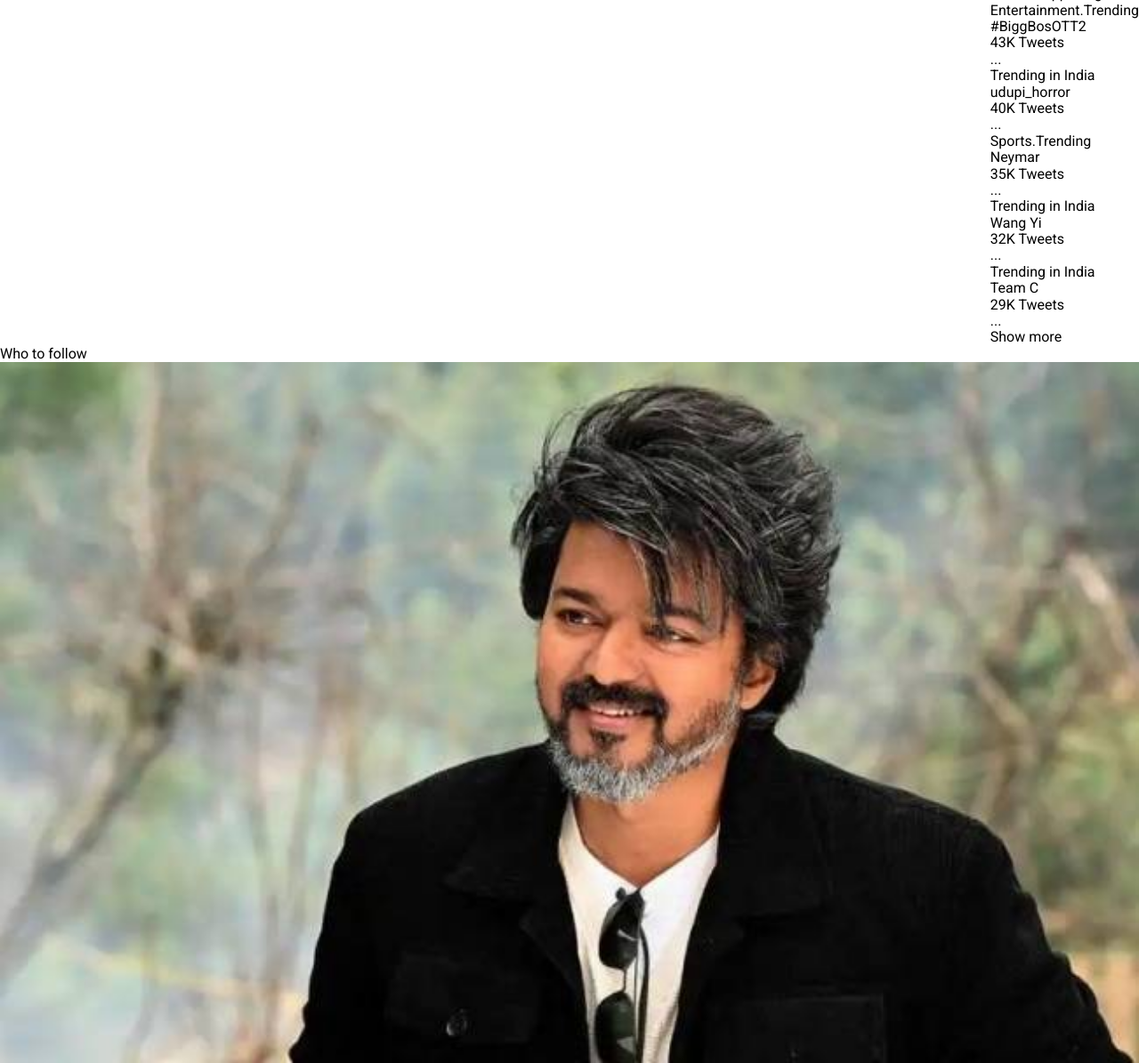
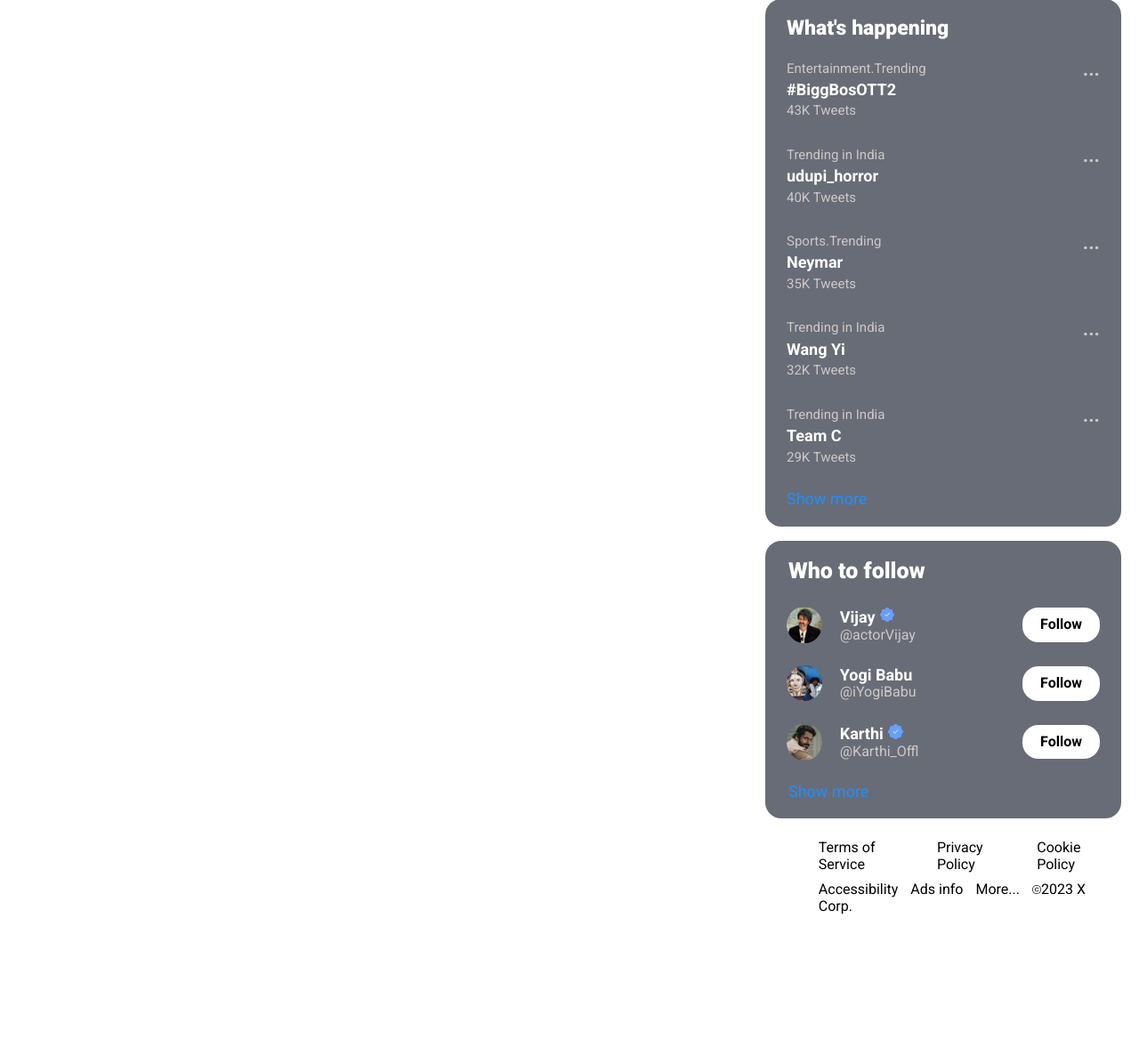
Before and after one commit to ASWATHAAMAN/twitter-landing-page, a plain HTML site: page index.html in a window 1280 px wide. Shown: the part 225-1420 px from the top of the page at 89% size. After the commit the page ends 1277 px from the top, so only its background shows below. Drawn offline with Linux system fonts and the light colour scheme; a script that the page names is missing.

Commit message:
html and css completed

```diff
--- a/index.html
+++ b/index.html
@@ -90,29 +90,27 @@
         <p class="title-tag">Who to follow</p>
         <div class="actors">
           <div class="hero">
-            <img
-              src="./images/actor-vijay-shared-bts-image-of-leo-kashmir-shooting-photos-pictures-stills.jpeg"
-              alt="actor"
-            />
-            <span class="hero-name"
-              >Vijay <img src="./images/verify.png" alt="tick-mark" />
-            </span>
-            <span class="id">@actorVijay</span>
+            <img src="./images/thalapathy.jpg" alt="actor" class="cinema" />
+            <div class="modify">
+              <span class="hero-name"
+                >Vijay
+                <img src="./images/verify.png" alt="tick-mark" class="tick" />
+              </span>
+              <span class="id">@actorVijay</span>
+            </div>
           </div>
+
           <div class="follow-btn">
             <p class="following">Follow</p>
           </div>
         </div>
-         <div class="actors">
+        <div class="actors">
           <div class="hero">
-            <img
-              src="./images/yogi.webp"
-              alt="actor"
-            />
-            <span class="hero-name"
-              >Yogi Babu
-            </span>
-            <span class="id">@iYogiBabu</span>
+            <img src="./images/babu.jpg" alt="actor" class="cinema" />
+            <div class="modify">
+              <span class="hero-name">Yogi Babu </span>
+              <span class="id">@iYogiBabu</span>
+            </div>
           </div>
           <div class="follow-btn">
             <p class="following">Follow</p>
@@ -120,29 +118,39 @@
         </div>
         <div class="actors">
           <div class="hero">
-            <img
-              src="./images/971850-karthi-hero.webp"
-              alt="actor"
-            />
-            <span class="hero-name"
-              >Karthi <img src="./images/verify.png" alt="tick-mark" />
-            </span>
-            <span class="id">@Karthi_Offl</span>
+            <img src="./images/kar.jpg" alt="actor" class="cinema" />
+            <div class="modify">
+              <span class="hero-name"
+                >Karthi
+                <img src="./images/verify.png" alt="tick-mark" class="tick" />
+              </span>
+              <span class="id">@Karthi_Offl</span>
+            </div>
           </div>
           <div class="follow-btn">
             <p class="following">Follow</p>
           </div>
         </div>
-        <p class="more-opt">Show More</p>
+        <p class="more-opt">Show more</p>
       </div>
       <div class="footer">
-        <span class="instructions">Terms of Service</span>
-        <span class="instructions">Privacy Policy</span>
-        <span class="instructions">Cookie Policy</span>
-        <span class="instructions">Accessibility</span>
-        <span class="instructions">Ads info</span>
-        <span class="instructions">More...</span>
-        <span class="instructions"><img src="./images/copyright.png" alt="copy-right">2023 X Corp.</span>
+        <div class="instruct-one">
+          <span class="instructions ins-one">Terms of Service</span>
+          <span class="instructions ins-two">Privacy Policy</span>
+          <span class="instructions ins-three">Cookie Policy</span>
+        </div>
+        <div class="instruct-two">
+          <span class="instructions ins-four">Accessibility</span>
+          <span class="instructions ins-five">Ads info</span>
+          <span class="instructions ins-six">More...</span>
+          <span class="instructions ins-eight"
+            ><img
+              src="./images/copyright.png"
+              alt="copy-right"
+              class="copy-right"
+            />2023 X Corp.</span
+          >
+        </div>
       </div>
     </div>
     <script src="./scripts/script.js"></script>
--- a/styles/style.css
+++ b/styles/style.css
@@ -41,6 +41,11 @@
   align-items: flex-end;
   justify-content: center;
   margin-top: 10px;
+  margin-right: 20px;
+}
+.header{
+  position: fixed;
+  top: 1%;
 }
 .search-bar{
   display: flex;
@@ -59,7 +64,7 @@
   background-color: rgb(104, 108, 118);
   color: #fff;
   width: 400px;
-  margin-top: 15px;
+  margin-top: 4rem;
   border-radius: 18px;
 }
 .verify{
@@ -83,3 +88,211 @@
   cursor: pointer;
   background-color: dodgerblue;
 }
+.trending{
+  padding: 20px 1.5rem;
+  background-color: rgb(104, 108, 118);
+  color: #fff;
+  width: 400px;
+  margin-top: 1rem;
+  border-radius: 18px;
+}
+.heading{
+  font-size: 23px;
+  font-weight: 800;
+  margin-bottom: 20px;
+}
+.first-place{
+  display: flex;
+  justify-content: space-between;
+  align-items: center;
+}
+.head-one{
+  font-size: 15px;
+  color: rgb(205, 200, 200);
+  margin-bottom: 5px;
+}
+.tv-show{
+  font-size: 18px;
+  color: #fff;
+  font-weight: 700;
+  margin-bottom: 5px;
+}
+.tweets{
+  font-size: 15px;
+  color: rgb(205, 200, 200);
+  margin-bottom: 25px;
+}
+.second-place{
+  display: flex;
+  justify-content: space-between;
+  align-items: center;
+}
+.third-place{
+  display: flex;
+  justify-content: space-between;
+  align-items: center;
+}
+.fourth-place{
+  display: flex;
+  justify-content: space-between;
+  align-items: center;
+}
+.fifth-place{
+  display: flex;
+  justify-content: space-between;
+  align-items: center;
+}
+.dots{
+  margin-bottom: 4.5rem;
+  font-size: 22px;
+  font-weight: 600;
+  color: rgb(205, 200, 200);
+}
+.more{
+  font-size: 18px;
+  font-weight: 400;
+  color: dodgerblue;
+}
+.first-place:hover{
+  background-color: rgb(131, 135, 146);
+  cursor: pointer;
+}
+.second-place:hover{
+  background-color: rgb(131, 135, 146);
+  cursor: pointer;
+}
+.third-place:hover{
+  background-color: rgb(131, 135, 146);
+  cursor: pointer;
+}
+.fourth-place:hover{
+  background-color: rgb(131, 135, 146);
+  cursor: pointer;
+}
+.fifth-place:hover{
+  background-color: rgb(131, 135, 146);
+  cursor: pointer;
+}
+.more:hover{
+  cursor: pointer;
+}
+.celebrities{
+  display: flex;
+  flex-direction: column;
+  justify-content: center;
+  align-items: flex-end;
+  padding: 20px 1.5rem;
+  background-color: rgb(104, 108, 118);
+  color: #fff;
+  width: 400px;
+  margin-top: 1rem;
+  border-radius: 18px;
+}
+.title-tag{
+  width: 350px;
+  font-size: 25px;
+  font-weight: 900;
+}
+.actors{
+  display: flex;
+  justify-content: space-between;
+  align-items: center;
+  margin-top: 25px;
+  cursor: pointer;
+}
+.cinema{
+  width: 15%;
+  border-radius: 50%;
+}
+.tick{
+  width: 9%;
+}
+.modify{
+  display: flex;
+  flex-direction: column;
+  justify-content: center;
+}
+.hero{
+  display: flex;
+  gap: 20px;
+}
+.hero-name{
+  font-size: 18px;
+  font-weight: 600;
+  color: #fff;
+}
+.hero-name:hover{
+  text-decoration: underline;
+
+}
+.id{
+  color: rgb(205, 200, 200);
+}
+.follow-btn{
+  padding: 10px 20px;
+  background-color: #fff;
+  color: black;
+  border-radius: 18px;
+}
+.following{
+  font-weight: 700;
+}
+.more-opt{
+  width: 350px;
+  margin-top: 25px;
+  font-size: 18px;
+  color: dodgerblue;
+  cursor: pointer;
+}
+.copy-right{
+  width: 3%;
+}
+.footer{
+  width: 27%;
+  margin: 1.5rem 0px;
+}
+.instruct-one{
+  display: flex;
+  gap: 15px;
+  margin-bottom: 10px;
+}
+.ins-one:hover{
+  cursor: pointer;
+  text-decoration: underline;
+}
+.ins-two:hover{
+  cursor: pointer;
+  text-decoration: underline;
+}
+.ins-three:hover{
+  cursor: pointer;
+  text-decoration: underline;
+}
+.ins-four{
+ margin-right: 10px;
+}
+.ins-five{
+ margin-right: 10px;
+}
+.ins-six{
+ margin-right: 10px;
+}
+.ins-seven{
+ margin-right: 10px;
+}
+.ins-four:hover{
+  cursor: pointer;
+  text-decoration: underline;
+}
+.ins-five:hover{
+  cursor: pointer;
+  text-decoration: underline;
+}
+.ins-six:hover{
+  cursor: pointer;
+  text-decoration: underline;
+}
+.ins-seven:hover{
+  cursor: pointer;
+  text-decoration: underline;
+}
```
Also changed, not shown: images/babu.jpg (added), images/kar.jpg (added), images/thalapathy.jpg (added).
